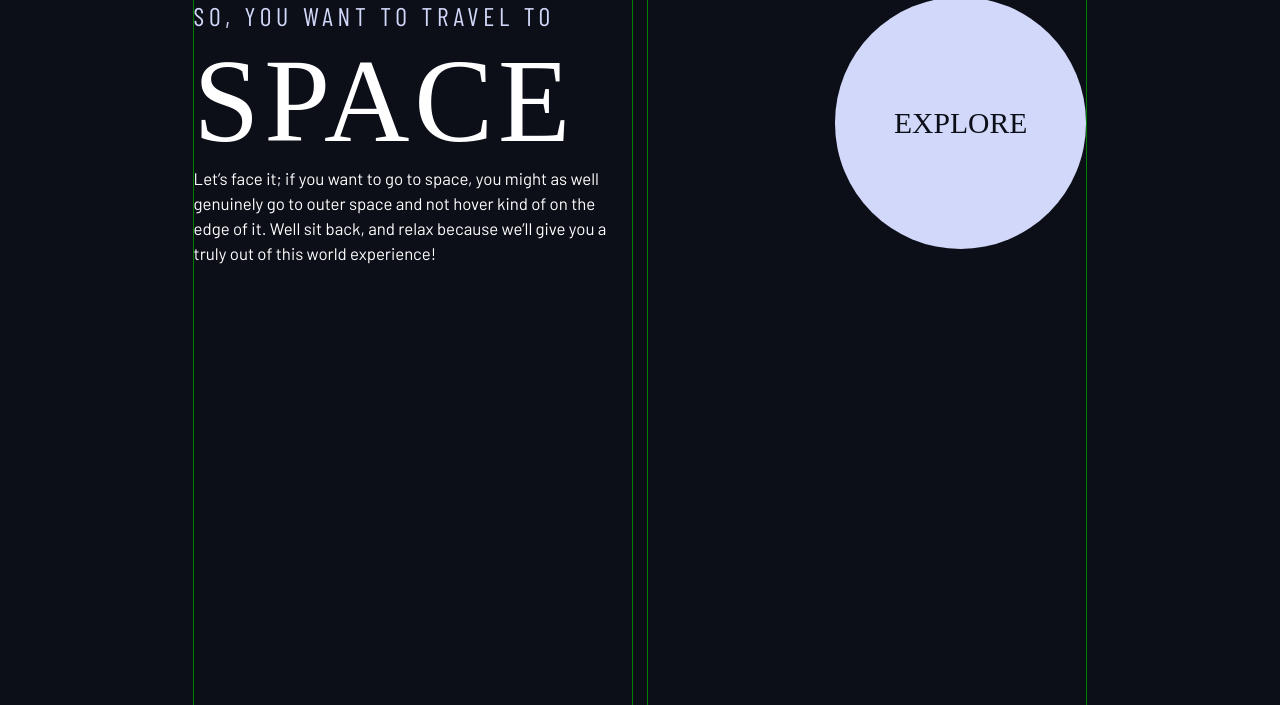
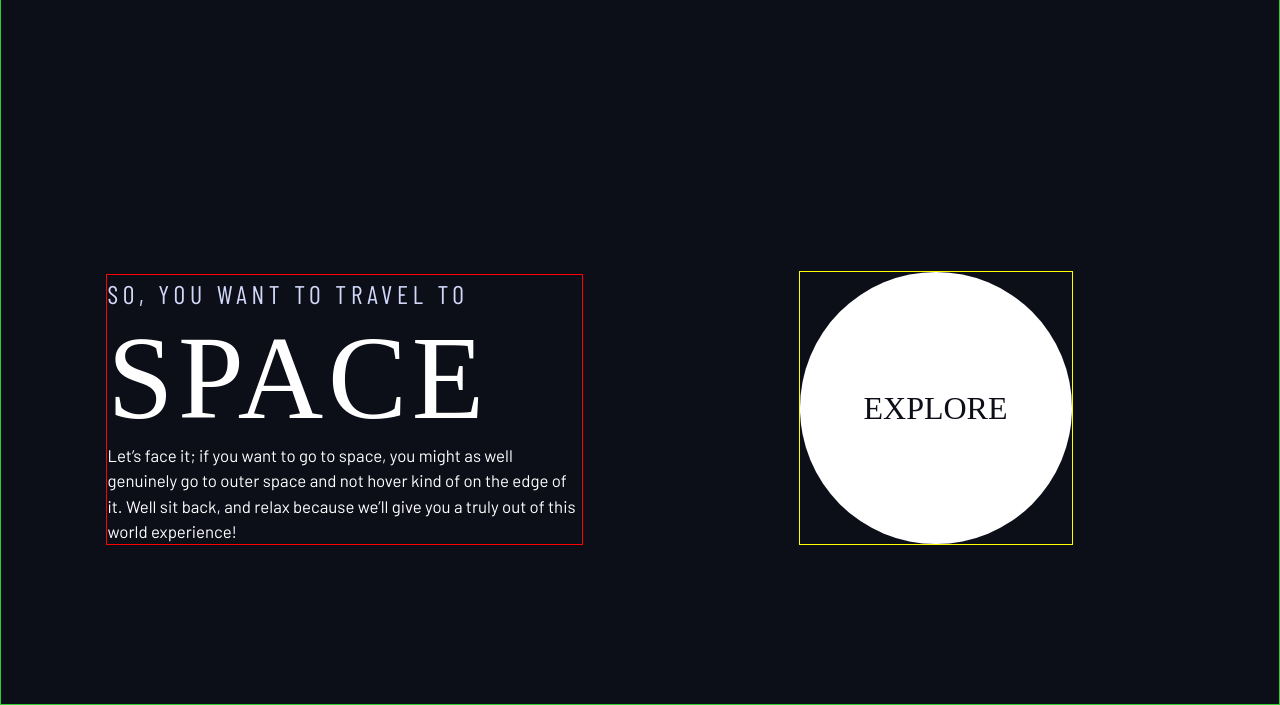
Before and after one commit to AbdullahGoma/SpaceTourism, a plain HTML site: page index.html in a window 1280 px wide. Shown: the part 95-800 px from the top of the page. Drawn offline with nearby package versions, Linux system fonts and the light colour scheme; a web font is replaced by a local one.

Commit message:
Handle the layout in home-page

```diff
--- a/index.css
+++ b/index.css
@@ -126,15 +126,25 @@
   }
 
   .grid-container {
+    text-align: center;
     border: 1px solid limegreen;
     display: grid;
+    place-items: center;
+    /* place-content: center;
+    row-gap: 10%; */
+    padding-inline: 1rem;
+  }
+
+  .grid-container * {
+    max-width: 50ch;
   }
 
   @media (min-width: 45em) {
     .grid-container {
+      text-align: left;
       column-gap: var(--container-gap, 2rem);
-      grid-template-columns: minmax(2rem, 1fr) repeat(2, minmax(0px, 40rem)) minmax(
-          2rem,
+      grid-template-columns: minmax(1rem, 1fr) repeat(2, minmax(0px, 40rem)) minmax(
+          1rem,
           1fr
         );
     }
@@ -148,7 +158,20 @@
       grid-column: 3;
       outline: 1px solid yellow;
     }
+
+    .grid-container--home {
+      padding-bottom: max(6rem, 20vh);
+      align-items: end;
+    }
   }
+
+  .grid-container > *:first-child {
+      outline: 1px solid red;
+    }
+
+    .grid-container > *:last-child {
+      outline: 1px solid yellow;
+    }
 
   /* screen readers */
   .sr-only {
@@ -256,6 +279,7 @@
 
 @layer components {
   .large-button {
+    font-size: 2rem;
     position: relative;
     display: inline-grid;
     z-index: 1;
--- a/index.html
+++ b/index.html
@@ -58,7 +58,7 @@
       </nav>
     </header>
 
-    <div class="container flex even-columns" style="max-width: 60rem;">
+    <div class="grid-container grid-container--home">
       <div>
         <h1 class="text-accent fs-500 ff-sans-cond uppercase letter-spacing-1">
         So, you want to travel to
@@ -73,10 +73,10 @@
       </p>
       </div>
 
-      <div style="display: flex; justify-content: flex-end; align-items: flex-start;">
+      <div>
         <a
         href="#"
-        class="large-button uppercase ff-serif fs-600 text-dark bg-accent"
+        class="large-button uppercase ff-serif text-dark bg-white"
         >Explore</a
       >
       </div>
```
